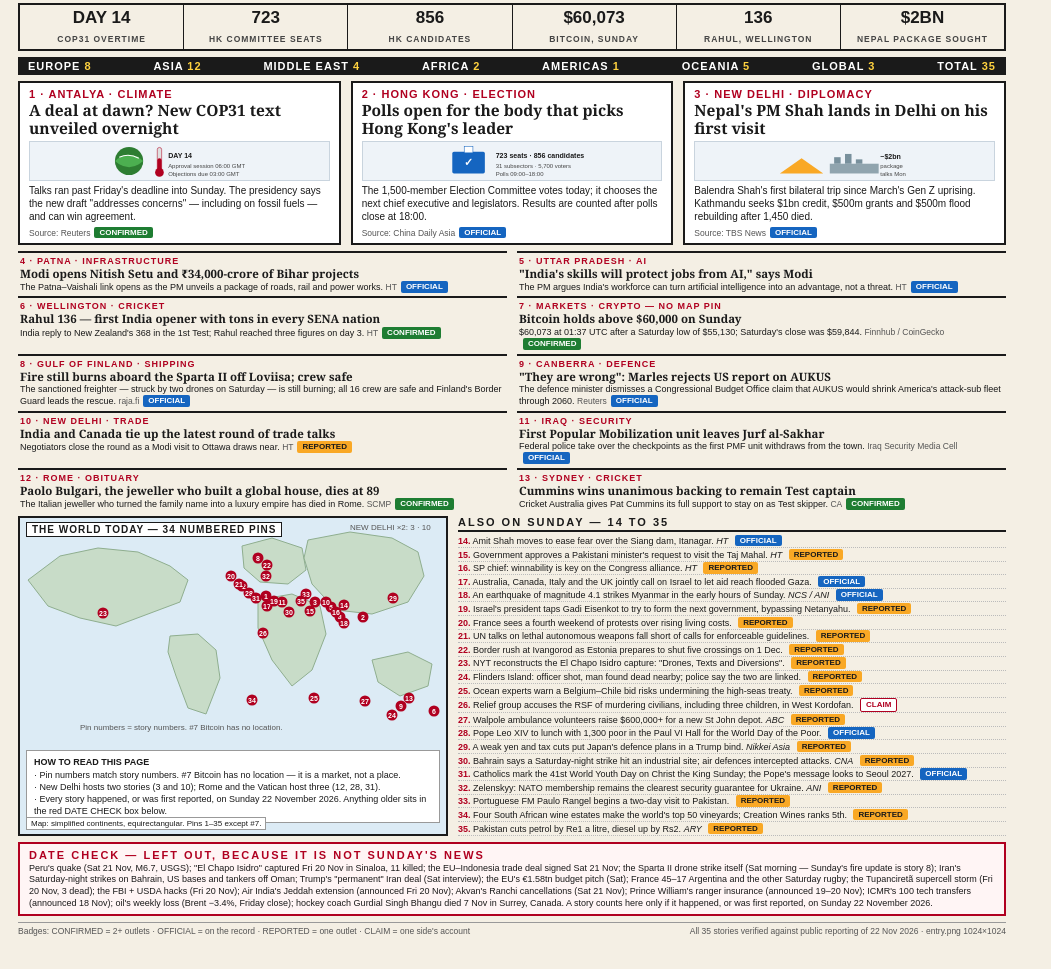
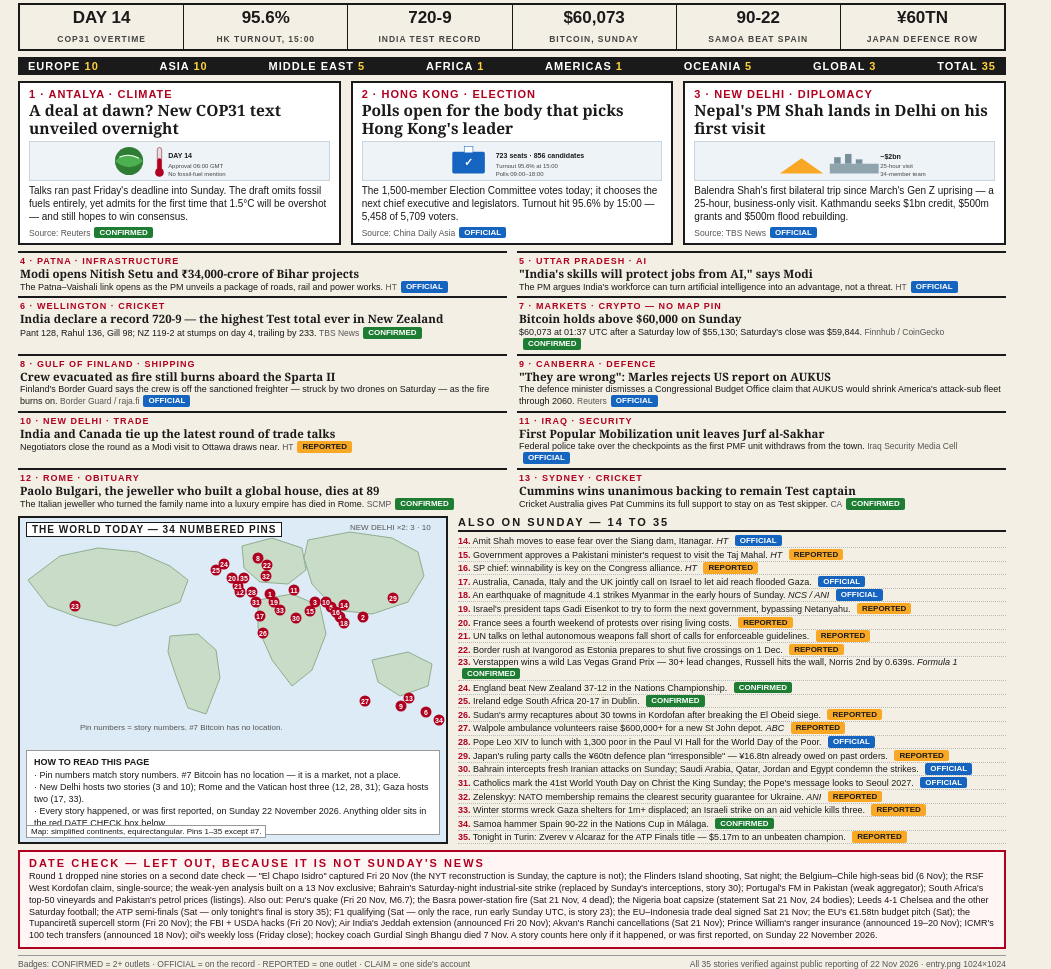
Before and after one commit to anisakansa/news-image-20261122, a website: page poster.html in a window 1280 px wide. Shown: the part 90-1059 px from the top of the page, without its empty margins (0-1051 px from the left). Before the commit the page ends 1026 px from the top, so only its background shows below. Drawn offline with Linux system fonts and the light colour scheme.

Commit message:
news-image-20261122 r2: One Sunday, Everywhere - 35 stories, 9 borderline r1 items replaced, 0 CLAIM badges

```diff
--- a/package.json
+++ b/package.json
@@ -1 +1 @@
-{"description":"Sum up 22 November's world news in one image — a newspaper front page (poster.html rendered to entry.png, validated and copied by main.ts).","license":"MIT","main":"main.ts","name":"news-image-20261122","private":true,"scripts":{"render":"node ../render-news-20261121-final.mjs poster.html entry.png","run":"node main.ts"},"type":"module","version":"1.0.0"}
+{"description":"Sum up 22 November's world news in one image — a newspaper front page (poster.html rendered to entry.png, validated and copied by main.ts). Round 2: One Sunday, Everywhere.","license":"MIT","main":"main.ts","name":"news-image-20261122","private":true,"scripts":{"render":"node ../render-news-20261121-final.mjs poster.html entry.png","run":"node main.ts"},"type":"module","version":"2.0.0"}
--- a/poster.html
+++ b/poster.html
@@ -1,6 +1,6 @@
 <!DOCTYPE html>
 <html lang="en"><head><meta charset="utf-8">
-<title>The World in One Day — Sunday 22 November 2026</title>
+<title>One Sunday, Everywhere — Sunday 22 November 2026</title>
 <style>
   * { box-sizing: border-box; margin: 0; padding: 0; }
   body { background: #f4efe4; font-family: Arial, Helvetica, sans-serif; color: #1a1a1a; }
@@ -57,42 +57,42 @@
 <body><div class="page">
 
   <header class="mast">
-    <div class="kicker"><span>SUNDAY EDITION</span><span>35 STORIES · ONE DAY · ONE IMAGE</span><span>PRICE: FREE</span></div>
-    <h1>THE WORLD IN ONE DAY</h1>
+    <div class="kicker"><span>SUNDAY EDITION</span><span>35 STORIES · ONE DAY · ONE IMAGE</span><span>ROUND 2 — REPLACES R1</span></div>
+    <h1>ONE SUNDAY, EVERYWHERE</h1>
     <div class="date">SUNDAY 22 NOVEMBER 2026</div>
   </header>
 
   <div class="strip">
     <div><b>DAY 14</b><span>COP31 OVERTIME</span></div>
-    <div><b>723</b><span>HK COMMITTEE SEATS</span></div>
-    <div><b>856</b><span>HK CANDIDATES</span></div>
+    <div><b>95.6%</b><span>HK TURNOUT, 15:00</span></div>
+    <div><b>720-9</b><span>INDIA TEST RECORD</span></div>
     <div><b>$60,073</b><span>BITCOIN, SUNDAY</span></div>
-    <div><b>136</b><span>RAHUL, WELLINGTON</span></div>
-    <div><b>$2BN</b><span>NEPAL PACKAGE SOUGHT</span></div>
+    <div><b>90-22</b><span>SAMOA BEAT SPAIN</span></div>
+    <div><b>¥60TN</b><span>JAPAN DEFENCE ROW</span></div>
   </div>
 
-  <div class="regions"><span>EUROPE <b>8</b></span><span>ASIA <b>12</b></span><span>MIDDLE EAST <b>4</b></span><span>AFRICA <b>2</b></span><span>AMERICAS <b>1</b></span><span>OCEANIA <b>5</b></span><span>GLOBAL <b>3</b></span><span>TOTAL <b>35</b></span></div>
+  <div class="regions"><span>EUROPE <b>10</b></span><span>ASIA <b>10</b></span><span>MIDDLE EAST <b>5</b></span><span>AFRICA <b>1</b></span><span>AMERICAS <b>1</b></span><span>OCEANIA <b>5</b></span><span>GLOBAL <b>3</b></span><span>TOTAL <b>35</b></span></div>
 
   <section class="top3">
     <article class="lead">
       <div class="num">1 · ANTALYA · CLIMATE</div>
       <h2>A deal at dawn? New COP31 text unveiled overnight</h2>
-      <div class="art"><svg width="280" height="38" viewBox="0 0 280 70"><circle cx="48" cy="35" r="26" fill="#2e7d32"/><path d="M22 35 Q48 12 74 35 Q48 58 22 35" fill="#4caf50"/><path d="M30 28 Q48 20 66 30" stroke="#fff" stroke-width="2" fill="none"/><rect x="100" y="10" width="8" height="44" rx="4" fill="#e0e0e0" stroke="#b00020"/><rect x="100" y="30" width="8" height="24" rx="4" fill="#b00020"/><circle cx="104" cy="56" r="8" fill="#b00020"/><text x="120" y="30" font-size="13" font-weight="bold" fill="#1a1a1a">DAY 14</text><text x="120" y="48" font-size="11" fill="#444">Approval session 06:00 GMT</text><text x="120" y="63" font-size="11" fill="#444">Objections due 03:00 GMT</text></svg></div>
-      <p>Talks ran past Friday's deadline into Sunday. The presidency says the new draft "addresses concerns" — including on fossil fuels — and can win agreement.</p>
+      <div class="art"><svg width="280" height="38" viewBox="0 0 280 70"><circle cx="48" cy="35" r="26" fill="#2e7d32"/><path d="M22 35 Q48 12 74 35 Q48 58 22 35" fill="#4caf50"/><path d="M30 28 Q48 20 66 30" stroke="#fff" stroke-width="2" fill="none"/><rect x="100" y="10" width="8" height="44" rx="4" fill="#e0e0e0" stroke="#b00020"/><rect x="100" y="30" width="8" height="24" rx="4" fill="#b00020"/><circle cx="104" cy="56" r="8" fill="#b00020"/><text x="120" y="30" font-size="13" font-weight="bold" fill="#1a1a1a">DAY 14</text><text x="120" y="48" font-size="11" fill="#444">Approval 06:00 GMT</text><text x="120" y="63" font-size="11" fill="#444">No fossil-fuel mention</text></svg></div>
+      <p>Talks ran past Friday's deadline into Sunday. The draft omits fossil fuels entirely, yet admits for the first time that 1.5°C will be overshot — and still hopes to win consensus.</p>
       <div class="src">Source: Reuters<span class="badge b-conf">CONFIRMED</span></div>
     </article>
     <article class="lead">
       <div class="num">2 · HONG KONG · ELECTION</div>
       <h2>Polls open for the body that picks Hong Kong's leader</h2>
-      <div class="art"><svg width="280" height="38" viewBox="0 0 280 70"><rect x="30" y="18" width="60" height="40" rx="3" fill="#1565c0"/><rect x="52" y="8" width="16" height="12" fill="#fff" stroke="#1565c0"/><text x="60" y="45" font-size="20" font-weight="bold" fill="#fff" text-anchor="middle">✓</text><text x="110" y="30" font-size="13" font-weight="bold" fill="#1a1a1a">723 seats · 856 candidates</text><text x="110" y="48" font-size="11" fill="#444">31 subsectors · 5,700 voters</text><text x="110" y="63" font-size="11" fill="#444">Polls 09:00–18:00</text></svg></div>
-      <p>The 1,500-member Election Committee votes today; it chooses the next chief executive and legislators. Results are counted after polls close at 18:00.</p>
+      <div class="art"><svg width="280" height="38" viewBox="0 0 280 70"><rect x="30" y="18" width="60" height="40" rx="3" fill="#1565c0"/><rect x="52" y="8" width="16" height="12" fill="#fff" stroke="#1565c0"/><text x="60" y="45" font-size="20" font-weight="bold" fill="#fff" text-anchor="middle">✓</text><text x="110" y="30" font-size="13" font-weight="bold" fill="#1a1a1a">723 seats · 856 candidates</text><text x="110" y="48" font-size="11" fill="#444">Turnout 95.6% at 15:00</text><text x="110" y="63" font-size="11" fill="#444">Polls 09:00–18:00</text></svg></div>
+      <p>The 1,500-member Election Committee votes today; it chooses the next chief executive and legislators. Turnout hit 95.6% by 15:00 — 5,458 of 5,709 voters.</p>
       <div class="src">Source: China Daily Asia<span class="badge b-off">OFFICIAL</span></div>
     </article>
     <article class="lead">
       <div class="num">3 · NEW DELHI · DIPLOMACY</div>
       <h2>Nepal's PM Shah lands in Delhi on his first visit</h2>
-      <div class="art"><svg width="280" height="38" viewBox="0 0 280 70"><path d="M20 58 L60 30 L100 58 Z" fill="#f9a825"/><rect x="112" y="40" width="90" height="18" fill="#90a4ae"/><rect x="120" y="28" width="12" height="12" fill="#78909c"/><rect x="140" y="22" width="12" height="18" fill="#78909c"/><rect x="160" y="32" width="12" height="8" fill="#78909c"/><text x="205" y="32" font-size="13" font-weight="bold" fill="#1a1a1a">~$2bn</text><text x="205" y="48" font-size="11" fill="#444">package</text><text x="205" y="63" font-size="11" fill="#444">talks Mon</text></svg></div>
-      <p>Balendra Shah's first bilateral trip since March's Gen Z uprising. Kathmandu seeks $1bn credit, $500m grants and $500m flood rebuilding after 1,450 died.</p>
+      <div class="art"><svg width="280" height="38" viewBox="0 0 280 70"><path d="M20 58 L60 30 L100 58 Z" fill="#f9a825"/><rect x="112" y="40" width="90" height="18" fill="#90a4ae"/><rect x="120" y="28" width="12" height="12" fill="#78909c"/><rect x="140" y="22" width="12" height="18" fill="#78909c"/><rect x="160" y="32" width="12" height="8" fill="#78909c"/><text x="205" y="32" font-size="13" font-weight="bold" fill="#1a1a1a">~$2bn</text><text x="205" y="48" font-size="11" fill="#444">25-hour visit</text><text x="205" y="63" font-size="11" fill="#444">34-member team</text></svg></div>
+      <p>Balendra Shah's first bilateral trip since March's Gen Z uprising — a 25-hour, business-only visit. Kathmandu seeks $1bn credit, $500m grants and $500m flood rebuilding.</p>
       <div class="src">Source: TBS News<span class="badge b-off">OFFICIAL</span></div>
     </article>
   </section>
@@ -100,9 +100,9 @@
   <section class="cards">
     <article class="card"><div class="kick">4 · PATNA · INFRASTRUCTURE</div><h3>Modi opens Nitish Setu and ₹34,000-crore of Bihar projects</h3><p>The Patna–Vaishali link opens as the PM unveils a package of roads, rail and power works. <span class="src">HT</span><span class="badge b-off">OFFICIAL</span></p></article>
     <article class="card"><div class="kick">5 · UTTAR PRADESH · AI</div><h3>"India's skills will protect jobs from AI," says Modi</h3><p>The PM argues India's workforce can turn artificial intelligence into an advantage, not a threat. <span class="src">HT</span><span class="badge b-off">OFFICIAL</span></p></article>
-    <article class="card"><div class="kick">6 · WELLINGTON · CRICKET</div><h3>Rahul 136 — first India opener with tons in every SENA nation</h3><p>India reply to New Zealand's 368 in the 1st Test; Rahul reached three figures on day 3. <span class="src">HT</span><span class="badge b-conf">CONFIRMED</span></p></article>
+    <article class="card"><div class="kick">6 · WELLINGTON · CRICKET</div><h3>India declare a record 720-9 — the highest Test total ever in New Zealand</h3><p>Pant 128, Rahul 136, Gill 98; NZ 119-2 at stumps on day 4, trailing by 233. <span class="src">TBS News</span><span class="badge b-conf">CONFIRMED</span></p></article>
     <article class="card"><div class="kick">7 · MARKETS · CRYPTO — NO MAP PIN</div><h3>Bitcoin holds above $60,000 on Sunday</h3><p>$60,073 at 01:37 UTC after a Saturday low of $55,130; Saturday's close was $59,844. <span class="src">Finnhub / CoinGecko</span><span class="badge b-conf">CONFIRMED</span></p></article>
-    <article class="card"><div class="kick">8 · GULF OF FINLAND · SHIPPING</div><h3>Fire still burns aboard the Sparta II off Loviisa; crew safe</h3><p>The sanctioned freighter — struck by two drones on Saturday — is still burning; all 16 crew are safe and Finland's Border Guard leads the rescue. <span class="src">raja.fi</span><span class="badge b-off">OFFICIAL</span></p></article>
+    <article class="card"><div class="kick">8 · GULF OF FINLAND · SHIPPING</div><h3>Crew evacuated as fire still burns aboard the Sparta II</h3><p>Finland's Border Guard says the crew is off the sanctioned freighter — struck by two drones on Saturday — as the fire burns on. <span class="src">Border Guard / raja.fi</span><span class="badge b-off">OFFICIAL</span></p></article>
     <article class="card"><div class="kick">9 · CANBERRA · DEFENCE</div><h3>"They are wrong": Marles rejects US report on AUKUS</h3><p>The defence minister dismisses a Congressional Budget Office claim that AUKUS would shrink America's attack-sub fleet through 2060. <span class="src">Reuters</span><span class="badge b-off">OFFICIAL</span></p></article>
     <article class="card"><div class="kick">10 · NEW DELHI · TRADE</div><h3>India and Canada tie up the latest round of trade talks</h3><p>Negotiators close the round as a Modi visit to Ottawa draws near. <span class="src">HT</span><span class="badge b-rep">REPORTED</span></p></article>
     <article class="card"><div class="kick">11 · IRAQ · SECURITY</div><h3>First Popular Mobilization unit leaves Jurf al-Sakhar</h3><p>Federal police take over the checkpoints as the first PMF unit withdraws from the town. <span class="src">Iraq Security Media Cell</span><span class="badge b-off">OFFICIAL</span></p></article>
@@ -123,40 +123,40 @@
           <path d="M352 142 L388 134 L412 146 L408 168 L380 178 L358 164 Z"/>
         </g>
         <g font-family="Arial" font-size="7" font-weight="bold" text-anchor="middle">
-          <g fill="#b00020"><circle cx="246" cy="78" r="5.5"/><text x="246" y="80.5" fill="#fff">1</text></g>
+          <g fill="#b00020"><circle cx="250" cy="76" r="5.5"/><text x="250" y="78.5" fill="#fff">1</text></g>
           <g fill="#b00020"><circle cx="343" cy="99" r="5.5"/><text x="343" y="101.5" fill="#fff">2</text></g>
           <g fill="#b00020"><circle cx="295" cy="84" r="5.5"/><text x="295" y="86.5" fill="#fff">3</text></g>
           <g fill="#b00020"><circle cx="320" cy="99" r="5.5"/><text x="320" y="101.5" fill="#fff">4</text></g>
           <g fill="#b00020"><circle cx="311" cy="89" r="5.5"/><text x="311" y="91.5" fill="#fff">5</text></g>
-          <g fill="#b00020"><circle cx="414" cy="193" r="5.5"/><text x="414" y="195.5" fill="#fff">6</text></g>
+          <g fill="#b00020"><circle cx="406" cy="194" r="5.5"/><text x="406" y="196.5" fill="#fff">6</text></g>
           <g fill="#b00020"><circle cx="238" cy="40" r="5.5"/><text x="238" y="42.5" fill="#fff">8</text></g>
           <g fill="#b00020"><circle cx="381" cy="188" r="5.5"/><text x="381" y="190.5" fill="#fff">9</text></g>
           <g fill="#b00020"><circle cx="306" cy="84" r="5.5"/><text x="306" y="86.5" fill="#fff">10</text></g>
-          <g fill="#b00020"><circle cx="262" cy="84" r="5.5"/><text x="262" y="86.5" fill="#fff">11</text></g>
-          <g fill="#b00020"><circle cx="222" cy="68" r="5.5"/><text x="222" y="70.5" fill="#fff">12</text></g>
+          <g fill="#b00020"><circle cx="274" cy="72" r="5.5"/><text x="274" y="74.5" fill="#fff">11</text></g>
+          <g fill="#b00020"><circle cx="220" cy="74" r="5.5"/><text x="220" y="76.5" fill="#fff">12</text></g>
           <g fill="#b00020"><circle cx="389" cy="180" r="5.5"/><text x="389" y="182.5" fill="#fff">13</text></g>
           <g fill="#b00020"><circle cx="324" cy="87" r="5.5"/><text x="324" y="89.5" fill="#fff">14</text></g>
           <g fill="#b00020"><circle cx="290" cy="93" r="5.5"/><text x="290" y="95.5" fill="#fff">15</text></g>
           <g fill="#b00020"><circle cx="316" cy="94" r="5.5"/><text x="316" y="96.5" fill="#fff">16</text></g>
-          <g fill="#b00020"><circle cx="247" cy="88" r="5.5"/><text x="247" y="90.5" fill="#fff">17</text></g>
+          <g fill="#b00020"><circle cx="240" cy="98" r="5.5"/><text x="240" y="100.5" fill="#fff">17</text></g>
           <g fill="#b00020"><circle cx="324" cy="105" r="5.5"/><text x="324" y="107.5" fill="#fff">18</text></g>
-          <g fill="#b00020"><circle cx="254" cy="83" r="5.5"/><text x="254" y="85.5" fill="#fff">19</text></g>
-          <g fill="#b00020"><circle cx="211" cy="58" r="5.5"/><text x="211" y="60.5" fill="#fff">20</text></g>
-          <g fill="#b00020"><circle cx="219" cy="66" r="5.5"/><text x="219" y="68.5" fill="#fff">21</text></g>
+          <g fill="#b00020"><circle cx="254" cy="84" r="5.5"/><text x="254" y="86.5" fill="#fff">19</text></g>
+          <g fill="#b00020"><circle cx="212" cy="60" r="5.5"/><text x="212" y="62.5" fill="#fff">20</text></g>
+          <g fill="#b00020"><circle cx="218" cy="68" r="5.5"/><text x="218" y="70.5" fill="#fff">21</text></g>
           <g fill="#b00020"><circle cx="247" cy="47" r="5.5"/><text x="247" y="49.5" fill="#fff">22</text></g>
-          <g fill="#b00020"><circle cx="83" cy="95" r="5.5"/><text x="83" y="97.5" fill="#fff">23</text></g>
-          <g fill="#b00020"><circle cx="372" cy="197" r="5.5"/><text x="372" y="199.5" fill="#fff">24</text></g>
-          <g fill="#b00020"><circle cx="294" cy="180" r="5.5"/><text x="294" y="182.5" fill="#fff">25</text></g>
+          <g fill="#b00020"><circle cx="55" cy="88" r="5.5"/><text x="55" y="90.5" fill="#fff">23</text></g>
+          <g fill="#b00020"><circle cx="204" cy="46" r="5.5"/><text x="204" y="48.5" fill="#fff">24</text></g>
+          <g fill="#b00020"><circle cx="196" cy="52" r="5.5"/><text x="196" y="54.5" fill="#fff">25</text></g>
           <g fill="#b00020"><circle cx="243" cy="115" r="5.5"/><text x="243" y="117.5" fill="#fff">26</text></g>
           <g fill="#b00020"><circle cx="345" cy="183" r="5.5"/><text x="345" y="185.5" fill="#fff">27</text></g>
-          <g fill="#b00020"><circle cx="229" cy="75" r="5.5"/><text x="229" y="77.5" fill="#fff">28</text></g>
+          <g fill="#b00020"><circle cx="232" cy="74" r="5.5"/><text x="232" y="76.5" fill="#fff">28</text></g>
           <g fill="#b00020"><circle cx="373" cy="80" r="5.5"/><text x="373" y="82.5" fill="#fff">29</text></g>
-          <g fill="#b00020"><circle cx="269" cy="94" r="5.5"/><text x="269" y="96.5" fill="#fff">30</text></g>
-          <g fill="#b00020"><circle cx="236" cy="80" r="5.5"/><text x="236" y="82.5" fill="#fff">31</text></g>
+          <g fill="#b00020"><circle cx="276" cy="100" r="5.5"/><text x="276" y="102.5" fill="#fff">30</text></g>
+          <g fill="#b00020"><circle cx="236" cy="84" r="5.5"/><text x="236" y="86.5" fill="#fff">31</text></g>
           <g fill="#b00020"><circle cx="246" cy="58" r="5.5"/><text x="246" y="60.5" fill="#fff">32</text></g>
-          <g fill="#b00020"><circle cx="286" cy="76" r="5.5"/><text x="286" y="78.5" fill="#fff">33</text></g>
-          <g fill="#b00020"><circle cx="232" cy="182" r="5.5"/><text x="232" y="184.5" fill="#fff">34</text></g>
-          <g fill="#b00020"><circle cx="281" cy="83" r="5.5"/><text x="281" y="85.5" fill="#fff">35</text></g>
+          <g fill="#b00020"><circle cx="260" cy="92" r="5.5"/><text x="260" y="94.5" fill="#fff">33</text></g>
+          <g fill="#b00020"><circle cx="419" cy="202" r="5.5"/><text x="419" y="204.5" fill="#fff">34</text></g>
+          <g fill="#b00020"><circle cx="224" cy="60" r="5.5"/><text x="224" y="62.5" fill="#fff">35</text></g>
         </g>
         <text x="330" y="12" font-size="8" fill="#555">NEW DELHI ×2: 3 · 10</text>
         <text x="60" y="212" font-size="8" fill="#555">Pin numbers = story numbers. #7 Bitcoin has no location.</text>
@@ -165,7 +165,7 @@
       <div style="margin: 6px; border: 1px solid #999; background: #fff; padding: 5px 7px; font-size: 9px; line-height: 1.35;">
         <b>HOW TO READ THIS PAGE</b><br>
         · Pin numbers match story numbers. #7 Bitcoin has no location — it is a market, not a place.<br>
-        · New Delhi hosts two stories (3 and 10); Rome and the Vatican host three (12, 28, 31).<br>
+        · New Delhi hosts two stories (3 and 10); Rome and the Vatican host three (12, 28, 31); Gaza hosts two (17, 33).<br>
         · Every story happened, or was first reported, on Sunday 22 November 2026. Anything older sits in the red DATE CHECK box below.
       </div>
     </div>
@@ -181,26 +181,26 @@
         <li><b>20.</b> France sees a fourth weekend of protests over rising living costs. <span class="badge b-rep">REPORTED</span></li>
         <li><b>21.</b> UN talks on lethal autonomous weapons fall short of calls for enforceable guidelines. <span class="badge b-rep">REPORTED</span></li>
         <li><b>22.</b> Border rush at Ivangorod as Estonia prepares to shut five crossings on 1 Dec. <span class="badge b-rep">REPORTED</span></li>
-        <li><b>23.</b> NYT reconstructs the El Chapo Isidro capture: "Drones, Texts and Diversions". <span class="badge b-rep">REPORTED</span></li>
-        <li><b>24.</b> Flinders Island: officer shot, man found dead nearby; police say the two are linked. <span class="badge b-rep">REPORTED</span></li>
-        <li><b>25.</b> Ocean experts warn a Belgium–Chile bid risks undermining the high-seas treaty. <span class="badge b-rep">REPORTED</span></li>
-        <li><b>26.</b> Relief group accuses the RSF of murdering civilians, including three children, in West Kordofan. <span class="badge b-claim">CLAIM</span></li>
+        <li><b>23.</b> Verstappen wins a wild Las Vegas Grand Prix — 30+ lead changes, Russell hits the wall, Norris 2nd by 0.639s. <i>Formula 1</i> <span class="badge b-conf">CONFIRMED</span></li>
+        <li><b>24.</b> England beat New Zealand 37-12 in the Nations Championship. <span class="badge b-conf">CONFIRMED</span></li>
+        <li><b>25.</b> Ireland edge South Africa 20-17 in Dublin. <span class="badge b-conf">CONFIRMED</span></li>
+        <li><b>26.</b> Sudan's army recaptures about 30 towns in Kordofan after breaking the El Obeid siege. <span class="badge b-rep">REPORTED</span></li>
         <li><b>27.</b> Walpole ambulance volunteers raise $600,000+ for a new St John depot. <i>ABC</i> <span class="badge b-rep">REPORTED</span></li>
         <li><b>28.</b> Pope Leo XIV to lunch with 1,300 poor in the Paul VI Hall for the World Day of the Poor. <span class="badge b-off">OFFICIAL</span></li>
-        <li><b>29.</b> A weak yen and tax cuts put Japan's defence plans in a Trump bind. <i>Nikkei Asia</i> <span class="badge b-rep">REPORTED</span></li>
-        <li><b>30.</b> Bahrain says a Saturday-night strike hit an industrial site; air defences intercepted attacks. <i>CNA</i> <span class="badge b-rep">REPORTED</span></li>
+        <li><b>29.</b> Japan's ruling party calls the ¥60tn defence plan "irresponsible" — ¥16.8tn already owed on past orders. <span class="badge b-rep">REPORTED</span></li>
+        <li><b>30.</b> Bahrain intercepts fresh Iranian attacks on Sunday; Saudi Arabia, Qatar, Jordan and Egypt condemn the strikes. <span class="badge b-off">OFFICIAL</span></li>
         <li><b>31.</b> Catholics mark the 41st World Youth Day on Christ the King Sunday; the Pope's message looks to Seoul 2027. <span class="badge b-off">OFFICIAL</span></li>
         <li><b>32.</b> Zelenskyy: NATO membership remains the clearest security guarantee for Ukraine. <i>ANI</i> <span class="badge b-rep">REPORTED</span></li>
-        <li><b>33.</b> Portuguese FM Paulo Rangel begins a two-day visit to Pakistan. <span class="badge b-rep">REPORTED</span></li>
-        <li><b>34.</b> Four South African wine estates make the world's top 50 vineyards; Creation Wines ranks 5th. <span class="badge b-rep">REPORTED</span></li>
-        <li><b>35.</b> Pakistan cuts petrol by Re1 a litre, diesel up by Rs2. <i>ARY</i> <span class="badge b-rep">REPORTED</span></li>
+        <li><b>33.</b> Winter storms wreck Gaza shelters for 1m+ displaced; an Israeli strike on an aid vehicle kills three. <span class="badge b-rep">REPORTED</span></li>
+        <li><b>34.</b> Samoa hammer Spain 90-22 in the Nations Cup in Málaga. <span class="badge b-conf">CONFIRMED</span></li>
+        <li><b>35.</b> Tonight in Turin: Zverev v Alcaraz for the ATP Finals title — $5.17m to an unbeaten champion. <span class="badge b-rep">REPORTED</span></li>
       </ol>
     </div>
   </section>
 
   <section class="datecheck">
     <h4>DATE CHECK — LEFT OUT, BECAUSE IT IS NOT SUNDAY'S NEWS</h4>
-    <p>Peru's quake (Sat 21 Nov, M6.7, USGS); "El Chapo Isidro" captured Fri 20 Nov in Sinaloa, 11 killed; the EU–Indonesia trade deal signed Sat 21 Nov; the Sparta II drone strike itself (Sat morning — Sunday's fire update is story 8); Iran's Saturday-night strikes on Bahrain, US bases and tankers off Oman; Trump's "permanent" Iran deal (Sat interview); the EU's €1.58tn budget pitch (Sat); France 45–17 Argentina and the other Saturday rugby; the Tupanciretã supercell storm (Fri 20 Nov, 3 dead); the FBI + USDA hacks (Fri 20 Nov); Air India's Jeddah extension (announced Fri 20 Nov); Akvan's Ranchi cancellations (Sat 21 Nov); Prince William's ranger insurance (announced 19–20 Nov); ICMR's 100 tech transfers (announced 18 Nov); oil's weekly loss (Brent −3.4%, Friday close); hockey coach Gurdial Singh Bhangu died 7 Nov in Surrey, Canada. A story counts here only if it happened, or was first reported, on Sunday 22 November 2026.</p>
+    <p>Round 1 dropped nine stories on a second date check — "El Chapo Isidro" captured Fri 20 Nov (the NYT reconstruction is Sunday, the capture is not); the Flinders Island shooting, Sat night; the Belgium–Chile high-seas bid (6 Nov); the RSF West Kordofan claim, single-source; the weak-yen analysis built on a 13 Nov exclusive; Bahrain's Saturday-night industrial-site strike (replaced by Sunday's interceptions, story 30); Portugal's FM in Pakistan (weak aggregator); South Africa's top-50 vineyards and Pakistan's petrol prices (listings). Also out: Peru's quake (Fri 20 Nov, M6.7); the Basra power-station fire (Sat 21 Nov, 4 dead); the Nigeria boat capsize (statement Sat 21 Nov, 24 bodies); Leeds 4-1 Chelsea and the other Saturday football; the ATP semi-finals (Sat — only tonight's final is story 35); F1 qualifying (Sat — only the race, run early Sunday UTC, is story 23); the EU–Indonesia trade deal signed Sat 21 Nov; the EU's €1.58tn budget pitch (Sat); the Tupanciretã supercell storm (Fri 20 Nov); the FBI + USDA hacks (Fri 20 Nov); Air India's Jeddah extension (announced Fri 20 Nov); Akvan's Ranchi cancellations (Sat 21 Nov); Prince William's ranger insurance (announced 19–20 Nov); ICMR's 100 tech transfers (announced 18 Nov); oil's weekly loss (Friday close); hockey coach Gurdial Singh Bhangu died 7 Nov. A story counts here only if it happened, or was first reported, on Sunday 22 November 2026.</p>
   </section>
 
   <footer><span>Badges: CONFIRMED = 2+ outlets · OFFICIAL = on the record · REPORTED = one outlet · CLAIM = one side's account</span><span>All 35 stories verified against public reporting of 22 Nov 2026 · entry.png 1024×1024</span></footer>
```
Also changed, not shown: main.ts (+100 -43 lines), README.md, entry.png, out/entry.png.
